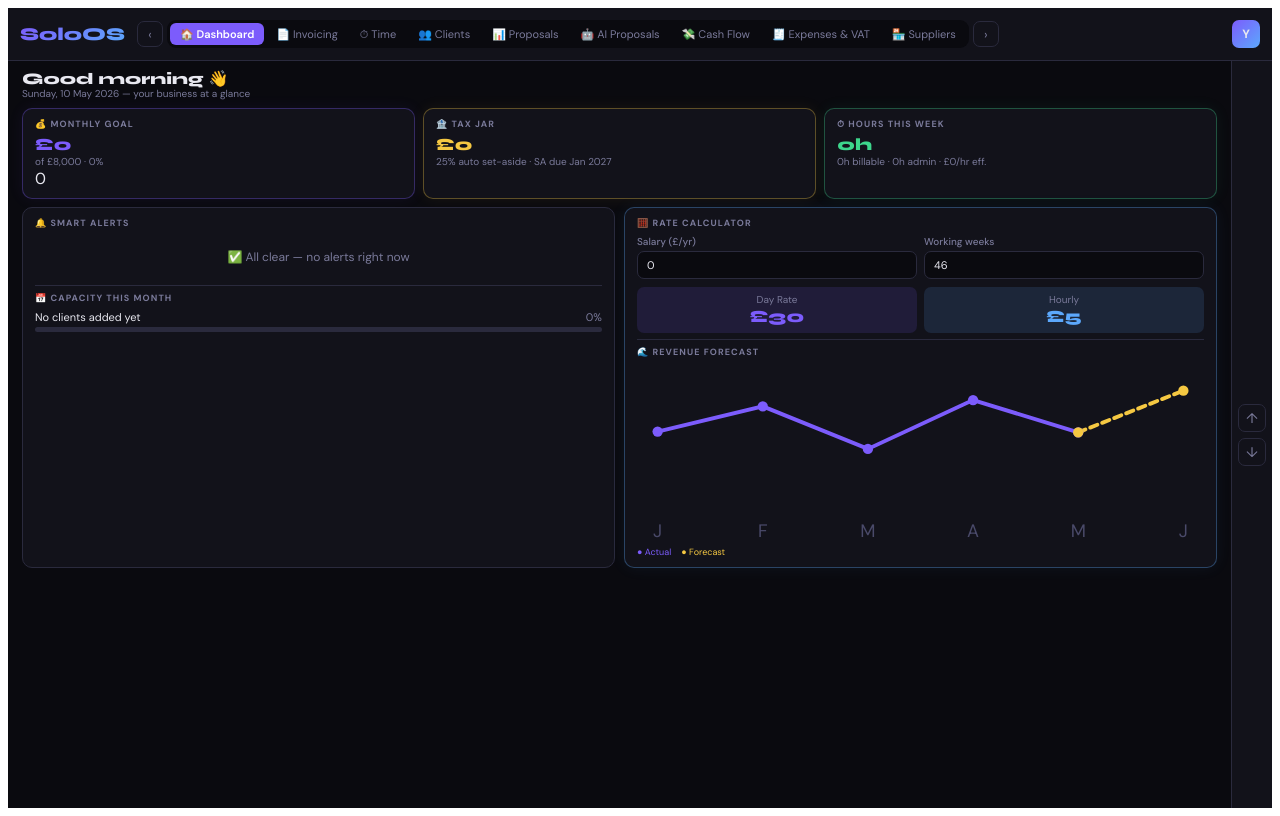
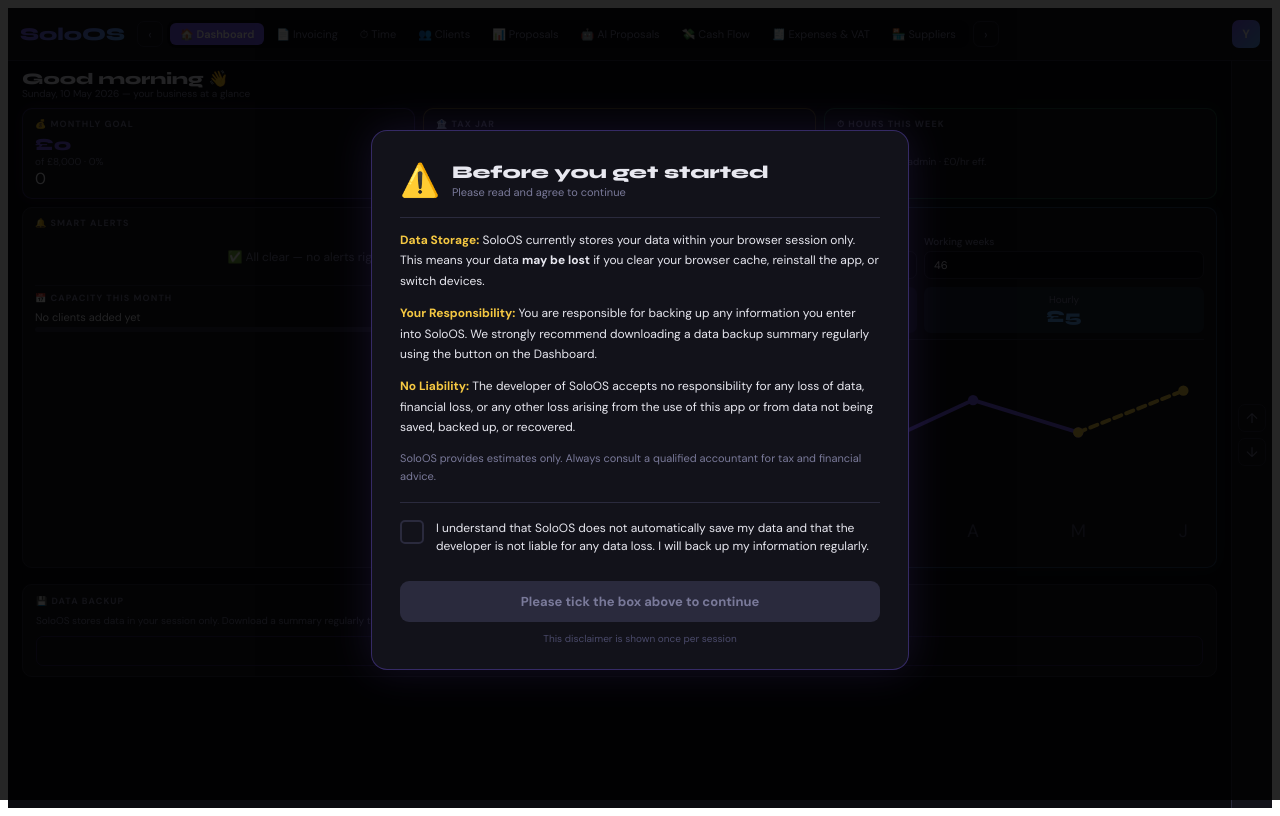
Before and after one commit to winterbournejames-web/soloOS, a React (Vite) app: page / in a window 1280 px wide. Built offline with nearby package versions, Linux system fonts and the light colour scheme.

Commit message:
restore latest version

```diff
--- a/src/App.jsx.jsx
+++ b/src/App.jsx.jsx
@@ -226,6 +226,70 @@
           <TinyChart />
         </Card>
       </div>
+
+      {/* Data Backup Summary */}
+      <DataBackup />
+    </div>
+  );
+}
+
+function DataBackup() {
+  const download = () => {
+    const now = new Date().toLocaleDateString("en-GB", { day: "numeric", month: "long", year: "numeric" });
+    const content = `SOLOOS — DATA BACKUP SUMMARY
+Generated: ${now}
+${"─".repeat(44)}
+
+⚠️  IMPORTANT: SoloOS stores data in your browser
+session only. Data may be lost if you clear your
+browser cache or reinstall the app. Please keep
+this file as a backup and regenerate it regularly.
+
+${"─".repeat(44)}
+DASHBOARD SNAPSHOT
+${"─".repeat(44)}
+Monthly Target:        £8,000
+Current Earned:        £0
+Tax Jar Rate:          25%
+Self Assessment Due:   31 Jan 2027
+
+${"─".repeat(44)}
+HOW TO RESTORE YOUR DATA
+${"─".repeat(44)}
+SoloOS does not yet have cloud sync. To protect
+your data:
+
+1. Download this summary regularly
+2. Take screenshots of each page
+3. Keep a note of your key figures
+
+Full cloud backup is coming in a future update.
+
+${"─".repeat(44)}
+SOLOOS — UK Sole Trader App
+https://solo-os1828.vercel.app/
+© 2026 SoloOS. All rights reserved.`;
+
+    const blob = new Blob([content], { type: "text/plain" });
+    const url = URL.createObjectURL(blob);
+    const a = document.createElement("a");
+    a.href = url;
+    a.download = `SoloOS-Backup-${new Date().toISOString().slice(0,10)}.txt`;
+    document.body.appendChild(a);
+    a.click();
+    document.body.removeChild(a);
+    URL.revokeObjectURL(url);
+  };
+
+  return (
+    <div style={{ margin: "8px 0 4px 0", padding: "10px 13px", background: theme.surface, borderRadius: 10, border: `1px solid ${theme.border}` }}>
+      <div style={{ ...s.ct, marginBottom: 6 }}>💾 Data Backup</div>
+      <div style={{ fontSize: 10, color: theme.textMuted, marginBottom: 8, lineHeight: 1.5 }}>
+        SoloOS stores data in your session only. Download a summary regularly to avoid losing your data.
+      </div>
+      <button onClick={download} style={{ ...s.btn("ghost"), width: "100%", border: `1px solid ${theme.accent}44`, color: theme.accent, fontSize: 11, padding: "7px" }}>
+        📥 Download Data Backup Summary
+      </button>
     </div>
   );
 }
@@ -1866,6 +1930,9 @@
   const [tab, setTab] = useState("dashboard");
   const navRef = useRef(null);
   const pageRef = useRef(null);
+  const [agreed, setAgreed] = useState(false);
+  const [checked, setChecked] = useState(false);
+  const [showDisclaimer, setShowDisclaimer] = useState(true);
 
   useEffect(() => {
     const l1 = document.createElement("link"); l1.rel = "preconnect"; l1.href = "https://fonts.googleapis.com"; document.head.appendChild(l1);
@@ -1892,6 +1959,91 @@
 
   return (
     <div style={s.app}>
+
+      {/* ── DISCLAIMER POPUP ── */}
+      {showDisclaimer && !agreed && (
+        <div style={{
+          position: "fixed", inset: 0, zIndex: 2000,
+          background: "rgba(0,0,0,0.85)",
+          display: "flex", alignItems: "center", justifyContent: "center",
+          padding: 20, boxSizing: "border-box",
+        }}>
+          <div style={{
+            background: theme.surface, borderRadius: 16,
+            border: `1px solid ${theme.accent}55`,
+            boxShadow: `0 0 40px ${theme.accent}22`,
+            width: "100%", maxWidth: 480,
+            padding: "28px 28px 24px",
+          }}>
+            {/* Header */}
+            <div style={{ display: "flex", alignItems: "center", gap: 12, marginBottom: 16 }}>
+              <div style={{ fontSize: 32 }}>⚠️</div>
+              <div>
+                <div style={{ fontFamily: "'Syne', sans-serif", fontWeight: 800, fontSize: 18, color: theme.text }}>Before you get started</div>
+                <div style={{ fontSize: 11, color: theme.textMuted, marginTop: 2 }}>Please read and agree to continue</div>
+              </div>
+            </div>
+
+            <hr style={s.hr} />
+
+            {/* Disclaimer text */}
+            <div style={{ fontSize: 12, color: theme.text, lineHeight: 1.7, marginBottom: 16 }}>
+              <p style={{ marginBottom: 10 }}>
+                <strong style={{ color: theme.gold }}>Data Storage:</strong> SoloOS currently stores your data within your browser session only. This means your data <strong>may be lost</strong> if you clear your browser cache, reinstall the app, or switch devices.
+              </p>
+              <p style={{ marginBottom: 10 }}>
+                <strong style={{ color: theme.gold }}>Your Responsibility:</strong> You are responsible for backing up any information you enter into SoloOS. We strongly recommend downloading a data backup summary regularly using the button on the Dashboard.
+              </p>
+              <p style={{ marginBottom: 10 }}>
+                <strong style={{ color: theme.gold }}>No Liability:</strong> The developer of SoloOS accepts no responsibility for any loss of data, financial loss, or any other loss arising from the use of this app or from data not being saved, backed up, or recovered.
+              </p>
+              <p style={{ fontSize: 11, color: theme.textMuted }}>
+                SoloOS provides estimates only. Always consult a qualified accountant for tax and financial advice.
+              </p>
+            </div>
+
+            <hr style={s.hr} />
+
+            {/* Checkbox */}
+            <div
+              onClick={() => setChecked(!checked)}
+              style={{ display: "flex", alignItems: "flex-start", gap: 12, cursor: "pointer", padding: "10px 0", marginBottom: 16 }}
+            >
+              <div style={{
+                width: 20, height: 20, borderRadius: 5, flexShrink: 0, marginTop: 1,
+                background: checked ? theme.accent : "transparent",
+                border: `2px solid ${checked ? theme.accent : theme.border}`,
+                display: "flex", alignItems: "center", justifyContent: "center",
+                transition: "all 0.15s",
+              }}>
+                {checked && <span style={{ color: "#fff", fontSize: 12, fontWeight: 700 }}>✓</span>}
+              </div>
+              <span style={{ fontSize: 12, color: theme.text, lineHeight: 1.5 }}>
+                I understand that SoloOS does not automatically save my data and that the developer is not liable for any data loss. I will back up my information regularly.
+              </span>
+            </div>
+
+            {/* Button */}
+            <button
+              onClick={() => { if (checked) { setAgreed(true); setShowDisclaimer(false); } }}
+              style={{
+                width: "100%", padding: "12px", borderRadius: 9, border: "none",
+                background: checked ? theme.accent : theme.border,
+                color: checked ? "#fff" : theme.textMuted,
+                fontSize: 13, fontWeight: 700, fontFamily: "'DM Sans', sans-serif",
+                cursor: checked ? "pointer" : "not-allowed",
+                transition: "all 0.2s",
+              }}
+            >
+              {checked ? "✅ I Agree — Enter SoloOS" : "Please tick the box above to continue"}
+            </button>
+
+            <div style={{ textAlign: "center", marginTop: 10, fontSize: 10, color: theme.textDim }}>
+              This disclaimer is shown once per session
+            </div>
+          </div>
+        </div>
+      )}
       {/* Top nav bar */}
       <div style={s.topBar}>
         <div style={s.logo}>SoloOS</div>
```
